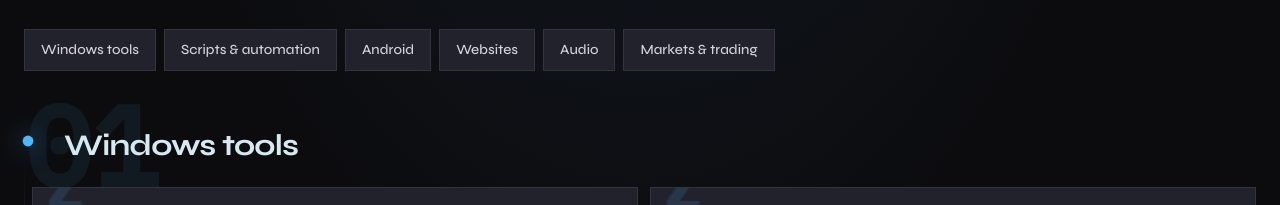
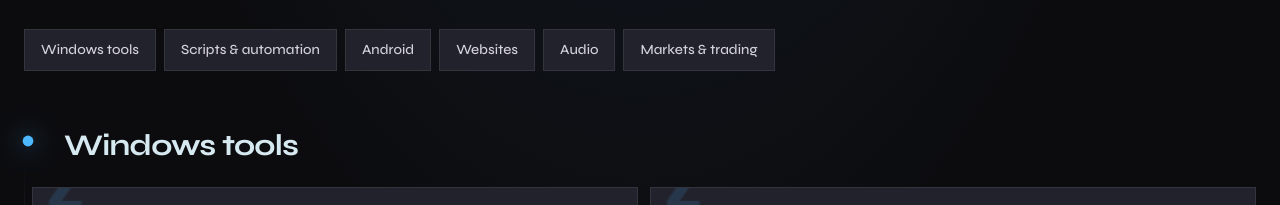
Before and after one commit to mirbyte/mirbyte.github.io, an Astro site: page / in a window 1280 px wide. Shown: the part 1019-1224 px from the top of the page. Built offline with nearby package versions, Linux system fonts and the light colour scheme; Astro itself is replaced by a stand-in of ours.

Commit message:
Remove category number watermarks
Drop category indices from the section component and remove the associated watermark styles.

```diff
--- a/src/components/CategorySection.astro
+++ b/src/components/CategorySection.astro
@@ -4,12 +4,10 @@ import RepoCard from "./RepoCard.astro";
 
 interface Props {
 	category: RepoCategory;
-	index: number;
 }
 
-const { category, index } = Astro.props;
+const { category } = Astro.props;
 const accent = categoryAccents[category.id] ?? "#4db8ff";
-const categoryNumber = String(index + 1).padStart(2, "0");
 ---
 
 <section
@@ -18,10 +16,6 @@ const categoryNumber = String(index + 1).padStart(2, "0");
 	style={`--category-accent: ${accent}`}
 >
 	<div class="category-section-header relative mb-6 pl-8">
-		<span class="modern-only category-watermark pointer-events-none absolute -left-2 top-1/2 -translate-y-1/2 select-none font-mono text-[clamp(4rem,14vw,7rem)] font-bold leading-none tabular-nums" aria-hidden="true">
-			{categoryNumber}
-		</span>
-
 		<span class="modern-only category-node pointer-events-none absolute left-0 top-1/2 z-10 h-2 w-2 -translate-x-1/2 -translate-y-1/2 rounded-full" aria-hidden="true"></span>
 
 		<h2 class="relative text-2xl font-bold tracking-tight text-ink sm:text-3xl">
--- a/src/pages/index.astro
+++ b/src/pages/index.astro
@@ -57,8 +57,8 @@ import { site } from "../data/site";
 				</div>
 
 				<div class="category-rail-track relative space-y-16 pl-2">
-					{repoCategories.map((category, index) => (
-						<CategorySection category={category} index={index} />
+					{repoCategories.map((category) => (
+						<CategorySection category={category} />
 					))}
 				</div>
 			</div>
--- a/src/styles/global.css
+++ b/src/styles/global.css
@@ -158,21 +158,12 @@
 		}
 	}
 
-	.category-watermark {
-		color: color-mix(in srgb, var(--category-accent) 4%, transparent);
-		transition: color 0.45s ease;
-	}
-
 	.category-node {
 		background: var(--category-accent);
 		box-shadow: 0 0 10px color-mix(in srgb, var(--category-accent) 45%, transparent);
 		transition:
 			box-shadow 0.45s ease,
 			transform 0.45s ease;
-	}
-
-	.category-section.is-active .category-watermark {
-		color: color-mix(in srgb, var(--category-accent) 8%, transparent);
 	}
 
 	.category-section.is-active .category-node {
```
